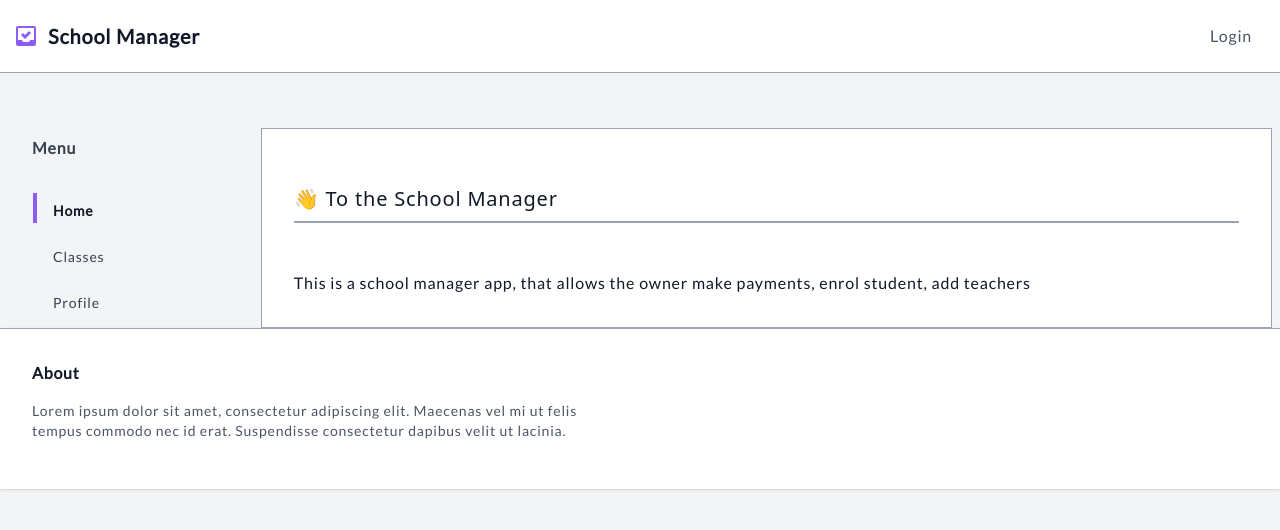
After one commit to d4nilyuk/schoolApp, a Django app: page /logout/ in a window 1280 px wide. The commit adds this page. Shown: the top 530 px of the page. Run offline with Django 3.2, Linux system fonts and the light colour scheme.

Commit message:
login, logout features fully functional

```diff
--- a/myfirst/myfirst/apps/schoolapp/models.py
+++ b/myfirst/myfirst/apps/schoolapp/models.py
@@ -1,4 +1,5 @@
 from django.db import models
+from django import forms
 from enum import unique
 
 # Create your models here.
@@ -20,6 +21,8 @@ class Teacher(models.Model):
     teacher_id = models.IntegerField(unique=True)
     hourlyRate = models.IntegerField()
     lesson = models.ForeignKey(SchoolClass, on_delete = models.CASCADE)
+    username = models.CharField(max_length=20, unique=True)
+    password = models.CharField(forms.PasswordInput, max_length=20)
 
     def __str__(self):
         return self.last_name
--- a/myfirst/myfirst/apps/schoolapp/urls.py
+++ b/myfirst/myfirst/apps/schoolapp/urls.py
@@ -2,20 +2,18 @@ from django.urls import path
 
 from . import views
 from django.conf.urls import url
+from django.views.generic import TemplateView
 
 app_name = 'schoolapp'
 urlpatterns = [
     path('home', views.home, name = 'home'),
-
+    path('', views.home, name='home'),
     url(r'^login/$', views.login_view, name='login'),
-    #url(r'^logout/$', views.logout, name='logout'),
-
+    url(r'^logout/$', views.logout_view, name='logout'),
     path('students', views.students, name = 'student'),
     path('students/<int:student_id>/', views.student_details, name = 'student_details'),
-
     path('teachers', views.teachers, name = 'teacher'),
     path('teachers/<int:teacher_id>/', views.teacher_details, name = 'teacher_details'),
-
     path('schoolclasses', views.schoolclasses, name = 'schoolclass'),
     path('schoolclasses/<int:schoolclass_id>/', views.schoolclass_details, name = 'schoolclass_details')
 ]
--- a/myfirst/myfirst/apps/schoolapp/views.py
+++ b/myfirst/myfirst/apps/schoolapp/views.py
@@ -1,13 +1,13 @@
 from django.http import HttpResponseRedirect, Http404
 from django.shortcuts import redirect, render
 from django.contrib.auth.forms import UserCreationForm, AuthenticationForm
-from django.contrib.auth import login
+from django.contrib.auth import login, logout
 
 from.models import Student, Teacher, SchoolClass
 from django.template.response import TemplateResponse
 
 def home(request):
-    return TemplateResponse(request, 'base.html', {'redirect_url': 'base.html'})
+    return TemplateResponse(request, 'home.html', {'redirect_url': 'home.html'})
 
 def students(request):
     student = Student.objects.order_by('student_id')
@@ -24,6 +24,12 @@ def login_view(request):
     else:
         form = AuthenticationForm()
     return render(request, 'teachers/login.html', {'form': form})
+
+def logout_view(request):
+    if request.method == 'POST':
+        login(request)
+        return redirect('schoolapp:home')
+    return TemplateResponse(request, 'home.html', {'redirect_url': 'home.html'})
 
 def teachers(request):
     teacher = Teacher.objects.order_by('teacher_id')
--- a/myfirst/myfirst/urls.py
+++ b/myfirst/myfirst/urls.py
@@ -19,5 +19,7 @@ from django.urls import path, include
 urlpatterns = [
     path('grappelli/', include('grappelli.urls')),
     path('schoolapp/', include('schoolapp.urls')),
-    path('admin/', admin.site.urls)
+    path('admin/', admin.site.urls),
+    path('home', include('schoolapp.urls')),
+    path('', include('schoolapp.urls'))
 ]
--- a/myfirst/theme/static/css/main.css
+++ b/myfirst/theme/static/css/main.css
@@ -1,14 +1,3 @@
 table, th, td {
     border: 1px solid black;
 }
-
-.text-5xl{
-    text-align: center;
-}
-
-.loginbox{
-    text-align: center;
-    display: flex;
-    justify-content: center;
-    align-items: center;
-}
--- a/myfirst/theme/templates/base.html
+++ b/myfirst/theme/templates/base.html
@@ -1,3 +1,4 @@
+{% load static %}
 <!DOCTYPE html>
 <html lang="en">
    <head>
@@ -8,6 +9,7 @@
       <meta name="description" content="">
       <meta name="keywords" content="">
 	  <link href="https://unpkg.com/tailwindcss@next/dist/tailwind.min.css" rel="stylesheet">
+	  <link rel="stylesheet" href="{% static 'css/main.css' %}">
       <!--Replace with your tailwind.css once created-->
       <style>
          @import url('https://fonts.googleapis.com/css?family=Lato');
@@ -33,11 +35,23 @@
             </div>
             <div class="w-full flex-grow lg:flex  lg:content-center lg:items-center lg:w-auto hidden lg:block mt-2 lg:mt-0 z-20" id="nav-content">
 			   <div class="flex-1 w-full mx-auto max-w-sm content-center py-4 lg:py-0"></div>
+
+			   {% if user.is_authenticated %}
+				Hi {{ user.username }}!
 				<ul class="list-reset lg:flex justify-end items-center">
 					<li class="mr-3 py-2 lg:py-0">
-                     <a class="inline-block text-gray-600 no-underline hover:text-gray-900 hover:underline py-2 px-4" href="{% url 'schoolapp:login' %}">Login</a>
+						<a class="inline-block text-gray-600 no-underline hover:text-gray-900 hover:underline py-2 px-4" href="{% url 'admin:logout' %}">Logout</a>
+						{% csrf_token %}
+						<a class="inline-block text-gray-600 no-underline hover:text-gray-900 hover:underline py-2 px-4" href="{% url 'admin:index' %}">Edit</a>
 					</li>
 				</ul>
+				{% else %}
+				<ul class="list-reset lg:flex justify-end items-center">
+					<li class="mr-3 py-2 lg:py-0">
+					   <a class="inline-block text-gray-600 no-underline hover:text-gray-900 hover:underline py-2 px-4" href="{% url 'admin:index' %}">Login</a>
+					</li>
+				</ul>
+				{% endif %}
             </div>
          </div>
       </nav>
@@ -55,7 +69,7 @@
             <div class="w-full sticky inset-0 hidden h-64 lg:h-auto overflow-x-hidden overflow-y-auto lg:overflow-y-hidden lg:block mt-0 border border-gray-400 lg:border-transparent bg-white shadow lg:shadow-none lg:bg-transparent z-20" style="top:5em;" id="menu-content">
                <ul class="list-reset">
                   <li class="py-2 md:my-0 hover:bg-purple-100 lg:hover:bg-transparent">
-                     <a href="{% url 'schoolapp:schoolclass' %}" class="block pl-4 align-middle text-gray-700 no-underline hover:text-purple-500 border-l-4 border-transparent lg:border-purple-500 lg:hover:border-purple-500">
+                     <a href="{% url 'schoolapp:home' %}" class="block pl-4 align-middle text-gray-700 no-underline hover:text-purple-500 border-l-4 border-transparent lg:border-purple-500 lg:hover:border-purple-500">
                      <span class="pb-1 md:pb-0 text-sm text-gray-900 font-bold">Home</span>
                      </a>
                   </li>
--- /dev/null
+++ b/myfirst/theme/templates/home.html
@@ -0,0 +1,13 @@
+{% extends 'base.html' %}
+
+{% block title %}
+
+Home Page
+
+{% endblock %}
+
+{% block content %}
+	<div class="container mx-auto">
+		<p>This is a school manager app, that allows the owner make payments, enrol student, add teachers</p>
+	</div>
+{% endblock %}
--- a/myfirst/theme/templates/teachers/login.html
+++ b/myfirst/theme/templates/teachers/login.html
@@ -11,7 +11,7 @@ Login
 		<div class="loginbox">
 			<form action="{% url 'schoolapp:login'%}" method="post">
 				{% csrf_token %}
-				{{ form }}
+				{{ form.as_p }}
 				<input type="submit" value="Login">
 			</form>
 			{% if error %}
```
Also changed, not shown: myfirst/theme/templates/main.html (deleted, +0 -28 lines), myfirst/db.sqlite3, myfirst/myfirst/apps/schoolapp/migrations/0001_initial.py. Lines whose indentation alone changed are shown as unchanged.
